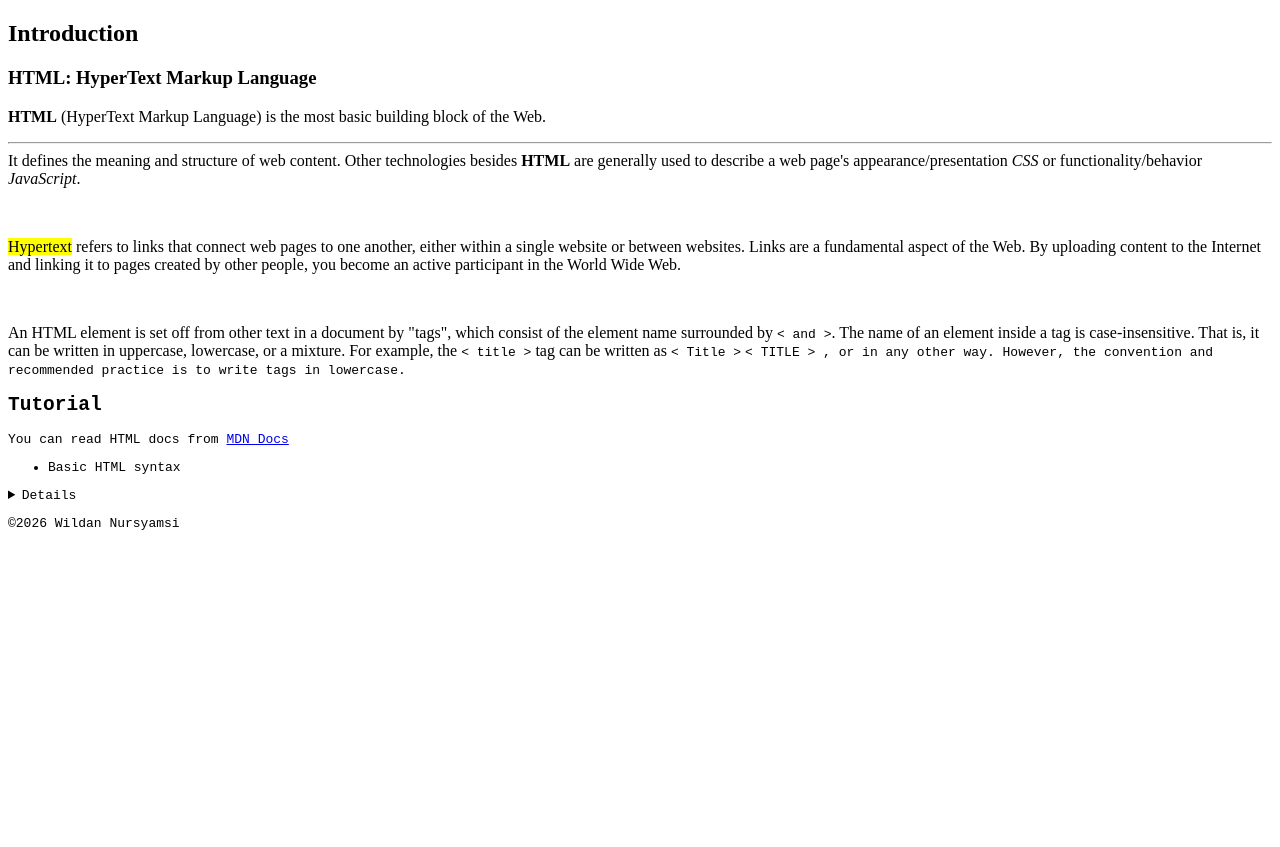
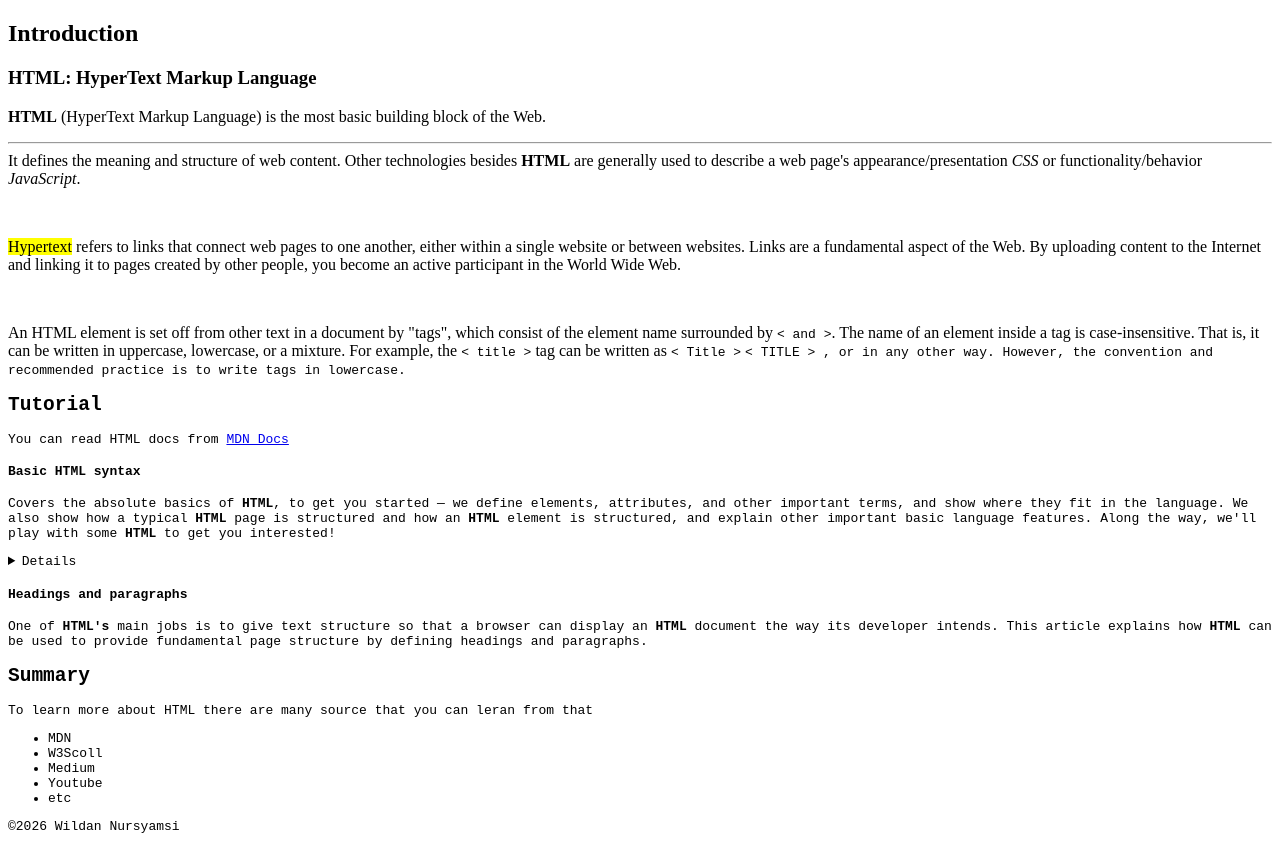
Before and after one commit to AbiPasundan/koda-b6-html1, a plain HTML site: page task1.html in a window 1280 px wide. Before the commit the page ends 800 px from the top, so only its background shows below. Drawn offline with Linux system fonts and the light colour scheme.

Commit message:
feat: Add more writing to html file

```diff
--- a/task1.html
+++ b/task1.html
@@ -32,19 +32,39 @@
     </p>
 
     <section><h2>Tutorial</h2></section>
-
     <p>
         You can read HTML docs from <a href="https://developer.mozilla.org/en-US/docs/Web/HTML">MDN Docs</a>
     </p>
 
-    <ul>
-        <li>Basic HTML syntax</li>
-    </ul>
+    <h4>Basic HTML syntax</h4>
+    <p>
+        Covers the absolute basics of <strong>HTML</strong>, to get you started — we define elements, attributes, and other important terms, and show where they fit in the language. We also show how a typical <strong>HTML</strong> page is structured and how an <strong>HTML</strong> element is structured, and explain other important basic language features. Along the way, we'll play with some <strong>HTML</strong> to get you interested!
+    </p>
+
+
 
     <details>
         <summary>Details</summary>
-        Something small enough to escape casual notice.
+        For more information you can see the docs in mdn
     </details>
+
+    <h4>Headings and paragraphs</h4>
+    <p>
+        One of <strong>HTML's</strong> main jobs is to give text structure so that a browser can display an <strong>HTML</strong> document the way its developer intends. This article explains how <strong>HTML</strong> can be used to provide fundamental page structure by defining headings and paragraphs.
+    </p>
+
+
+    <section><h2>Summary</h2></section>
+    <p>
+        To learn more about HTML there are many source that you can leran from that
+    </p>
+    <ul>
+        <li>MDN</li>
+        <li>W3Scoll</li>
+        <li>Medium</li>
+        <li>Youtube</li>
+        <li>etc</li>
+    </ul>
 
 
     <footer>
@@ -55,7 +75,8 @@
 
 <!--
 
-Basic HTML syntax
 
-    Covers the absolute basics of HTML, to get you started — we define elements, attributes, and other important terms, and show where they fit in the language. We also show how a typical HTML page is structured and how an HTML element is structured, and explain other important basic language features. Along the way, we'll play with some HTML to get you interested!
+
+
+
  -->
```
